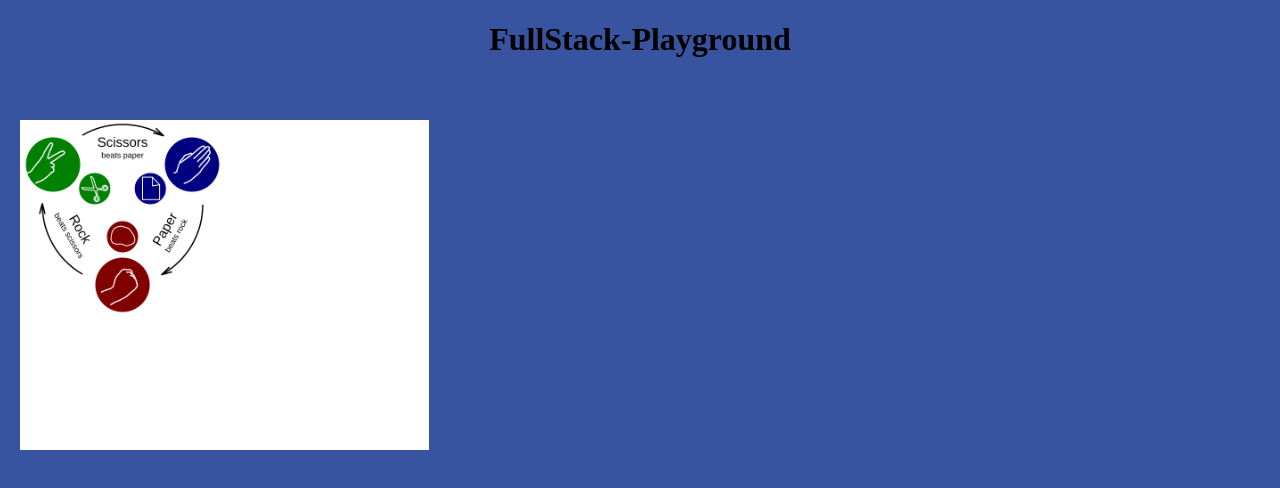
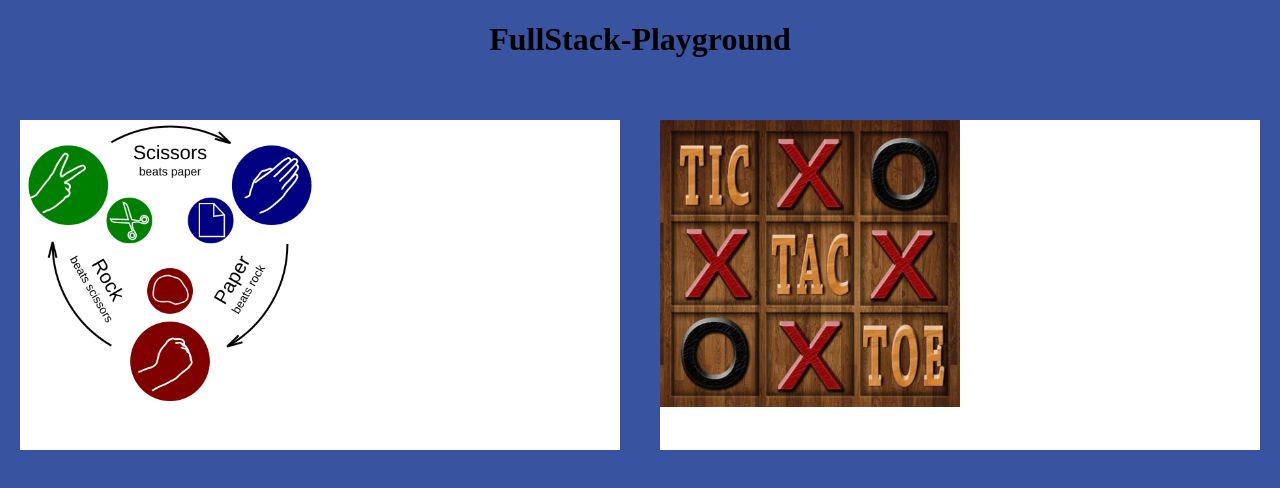
Before and after one commit to Panagiotis-Oikonomou/FullStack-Playground, a React (Vite) app in the folder Client/: page / in a window 1280 px wide. Shown: the top 488 px of the page. Built offline with nearby package versions, Linux system fonts and the light colour scheme.

Commit message:
Made small changes to the Home and RPS screens.

```diff
--- a/Client/src/pages/Home.jsx
+++ b/Client/src/pages/Home.jsx
@@ -1,14 +1,19 @@
 import style from "./Home.module.css";
 import rockPaperScissors from "../assets/images/rockPaperScissors/Rock-paper-scissors.png";
+import ticTacToe from "../assets/images/ticTacToe/ticTacToe.png";
 import { Link } from "react-router-dom";
+import { useEffect } from "react";
 
 function Home() {
+
+    useEffect(() => { document.title = "Home" }, []);
     return (
         <div className={style.container}>
             <div className={style.title}>
                 <h1>FullStack-Playground</h1>
             </div>
 
+            <div className={style.all}>
                 <div className={style.other}>
                     <Link to="/rock_paper_scissors">
                         <div className={style.eachOther}>
@@ -17,6 +22,14 @@ function Home() {
                     </Link>
                 </div>
 
+                <div className={style.other}>
+                    <Link to="/tictactoe">
+                        <div className={style.eachOther}>
+                            <img src={ticTacToe} />
+                        </div>
+                    </Link>
+                </div>
+            </div>
         </div>
     )
 }
--- a/Client/src/pages/Home.module.css
+++ b/Client/src/pages/Home.module.css
@@ -12,13 +12,19 @@
   margin-bottom: 20px;
 }
 
+.all{
+  display: flex;
+  width: 100%;
+}
+
 .other{
+  width: 100%;
   color: white;
   margin: 20px;
 }
 
 .eachOther{
-  width: 33%;
+  width: 100%;
   height: 330px;
   background-color: white;
   transition: background-color 0.3s ease;
--- a/Client/src/pages/RPS.jsx
+++ b/Client/src/pages/games/RPS.jsx
@@ -1,8 +1,8 @@
 import style from "./RPS.module.css";
-import rock from "../assets/images/rockPaperScissors/rock.png";
-import paper from "../assets/images/rockPaperScissors/paper.png";
-import scissors from "../assets/images/rockPaperScissors/scissors.png";
-import { useState } from "react";
+import rock from "../../assets/images/rockPaperScissors/rock.png";
+import paper from "../../assets/images/rockPaperScissors/paper.png";
+import scissors from "../../assets/images/rockPaperScissors/scissors.png";
+import { useEffect, useState } from "react";
 
 function RPS() {
     const [showResult, setShowResult] = useState(false);
@@ -12,6 +12,8 @@ function RPS() {
     const [meImage, setMeImage] = useState(rock);
     const [computerImage, setComputerImage] = useState(rock);
     const images = { rock, paper, scissors };
+
+    useEffect(() => { document.title = "Rock-Paper-Scissors" }, []);
 
     function play(choice) {
         setShowResult(true);
--- a/Client/src/pages/RPS.module.css
+++ b/Client/src/pages/games/RPS.module.css
@@ -1,6 +1,6 @@
 .container {
   width: 100%;
-  min-height: 100vh;
+  height: 100%;
   display: flex;
   flex-direction: column;
 }
@@ -16,6 +16,7 @@
   display: flex;
   flex-direction: column;
   width: 100%;
+  height: 100%;
   gap: 100px;
 }
 
@@ -73,6 +74,7 @@ button:hover {
 .rockPaperScissors {
   display: flex;
   width: 100%;
+  height: 100%;
   flex-direction: column;
   gap: 30px;
 }
```
Also changed, not shown: Client/src/assets/images/ticTacToe/ticTacToe.png (added). Lines whose indentation alone changed are shown as unchanged.
